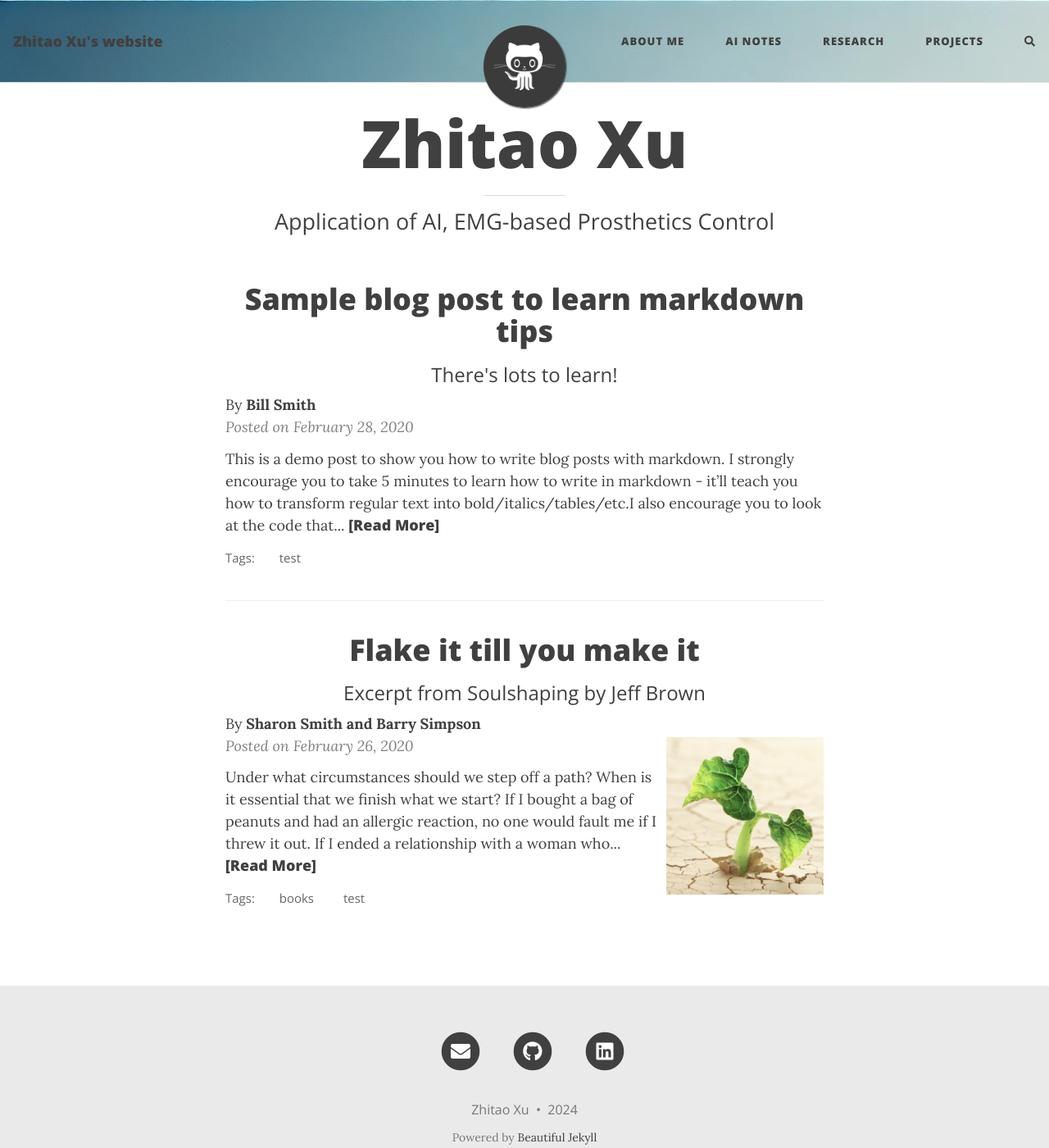
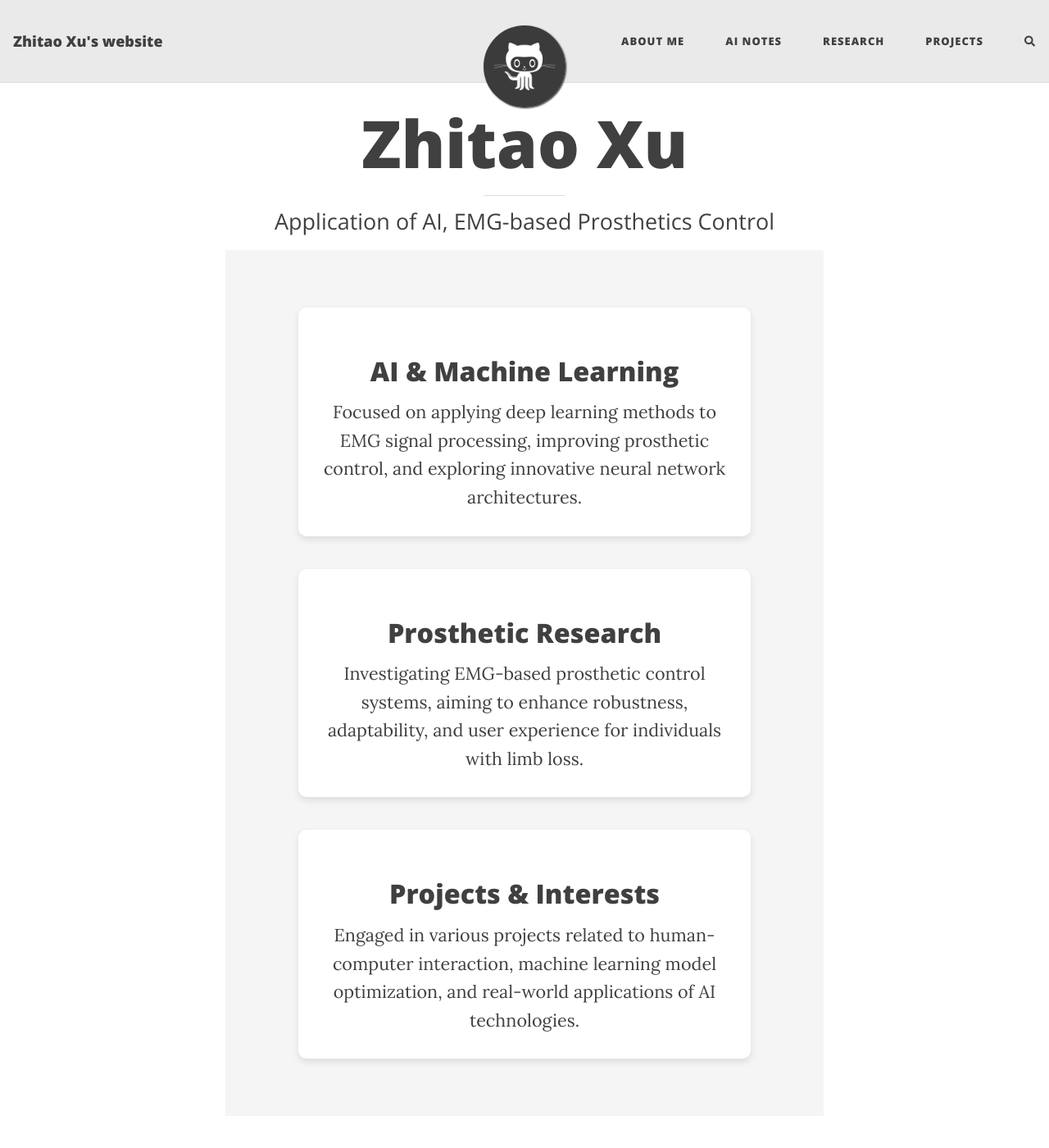
Before and after one commit to HerrXu01/herrxu01.github.io, a Jekyll site: the page built from index.html, in a window 1280 px wide and 1400 px high. Shown: the whole window at 82% size. Built offline with Jekyll 4.4.1, drawn with Linux system fonts in a browser that asks for light colours; the list of posts is cut into pages by our own code; comment, search, counter and statistics services are not loaded.

Commit message:
add summary cards

```diff
--- a/_config.yml
+++ b/_config.yml
@@ -152,7 +152,7 @@ footer-hover-col: "#0085A1"
 # Alternatively, the navbar, footer, and page background can be set to an image
 # instead of colour
 
-navbar-img: "/assets/img/welcome.png"
+#navbar-img: "/assets/img/welcome.png"
 #footer-img: "/assets/img/bg3.jpg"
 #page-img: "/assets/img/bg3.jpg"
 
--- a/_layouts/home.html
+++ b/_layouts/home.html
@@ -2,6 +2,22 @@
 layout: page
 ---
 
+<div class="summary-section">
+  <div class="summary-card">
+    <h2>AI & Machine Learning</h2>
+    <p>Focused on applying deep learning methods to EMG signal processing, improving prosthetic control, and exploring innovative neural network architectures.</p>
+  </div>
+  <div class="summary-card">
+    <h2>Prosthetic Research</h2>
+    <p>Investigating EMG-based prosthetic control systems, aiming to enhance robustness, adaptability, and user experience for individuals with limb loss.</p>
+  </div>
+  <div class="summary-card">
+    <h2>Projects & Interests</h2>
+    <p>Engaged in various projects related to human-computer interaction, machine learning model optimization, and real-world applications of AI technologies.</p>
+  </div>
+</div>
+
+{% comment %}
 {{ content }}
 
 {% assign posts = paginator.posts | default: site.posts %}
@@ -99,6 +115,7 @@ layout: page
   </li>
   {% endfor %}
 </ul>
+{% endcomment %}
 
 {% if paginator.total_pages > 1 %}
 <ul class="pagination main-pager">
--- a/assets/css/beautifuljekyll.css
+++ b/assets/css/beautifuljekyll.css
@@ -1245,3 +1245,33 @@ footer .social-network-links a::before {
 .navbar-nav > li, footer .social-network-links a {
   list-style: none; /* 确保导航栏和页脚社交链接没有默认样式 */
 }
+
+/* Summary Section */
+.summary-section {
+  display: flex;
+  flex-direction: column;
+  align-items: center;
+  padding: 50px 20px;
+  background-color: #f5f5f5;
+}
+
+.summary-card {
+  background: white;
+  border-radius: 10px;
+  box-shadow: 0 4px 8px rgba(0, 0, 0, 0.1);
+  max-width: 600px;
+  width: 80%;
+  margin: 20px;
+  padding: 20px;
+  text-align: center;
+}
+
+.summary-card h2 {
+  font-size: 1.8em;
+  margin-bottom: 15px;
+}
+
+.summary-card p {
+  font-size: 1.2em;
+  line-height: 1.6;
+}
```
